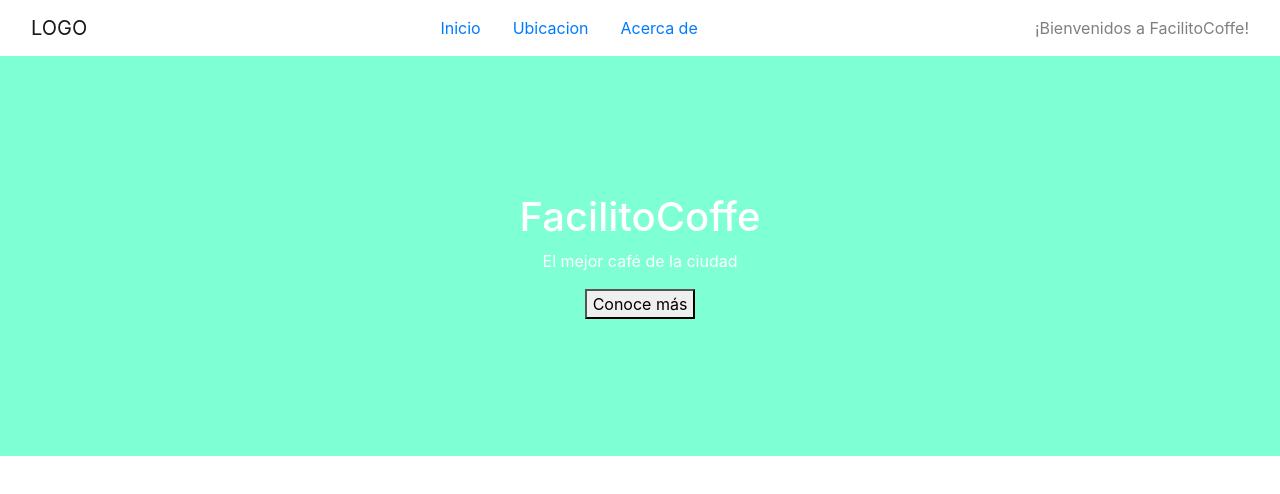
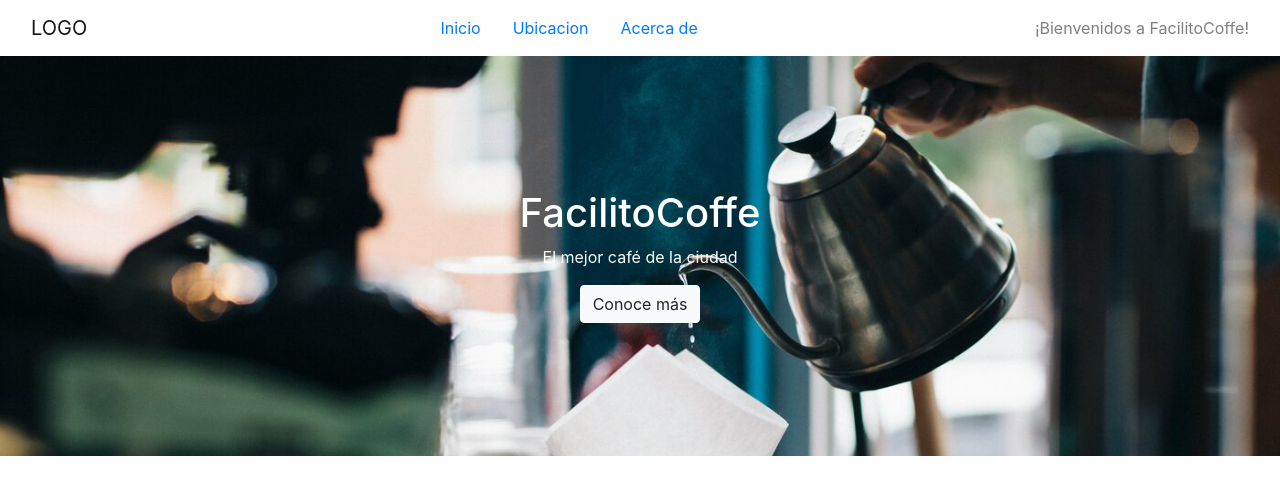
Before and after one commit to Paulas12/Facilito-Coffie, a plain HTML site: page index.html in a window 1280 px wide. Drawn offline with nearby package versions, Linux system fonts and the light colour scheme.

Commit message:
color de portada

```diff
--- a/index.html
+++ b/index.html
@@ -49,7 +49,7 @@
         <p>
           El mejor café de la ciudad
         </p>
-        <button>
+        <button class="btn btn-light">
           Conoce más
         </button>
       </div>
--- a/style.css
+++ b/style.css
@@ -4,6 +4,11 @@ body{
 
 .cover{
     height: 400px; /*es la medida de la caja donde irá la portada */
-    background-color: aquamarine;
+    /*background-color: aquamarine; es para el fondo de la portada en el caso de no ponerle imagen*/
+    background-image: url(Portada.jpg); /*Propiedad para fondos*/
     color: white;
+    background-size: cover;
+    background-image: center;
+    background-color: rgba(0, 0, 0, 0, 5);
+    background-blend-mode: darken ;
 }
```
Also changed, not shown: Portada.jpg (added), 1 other file.
